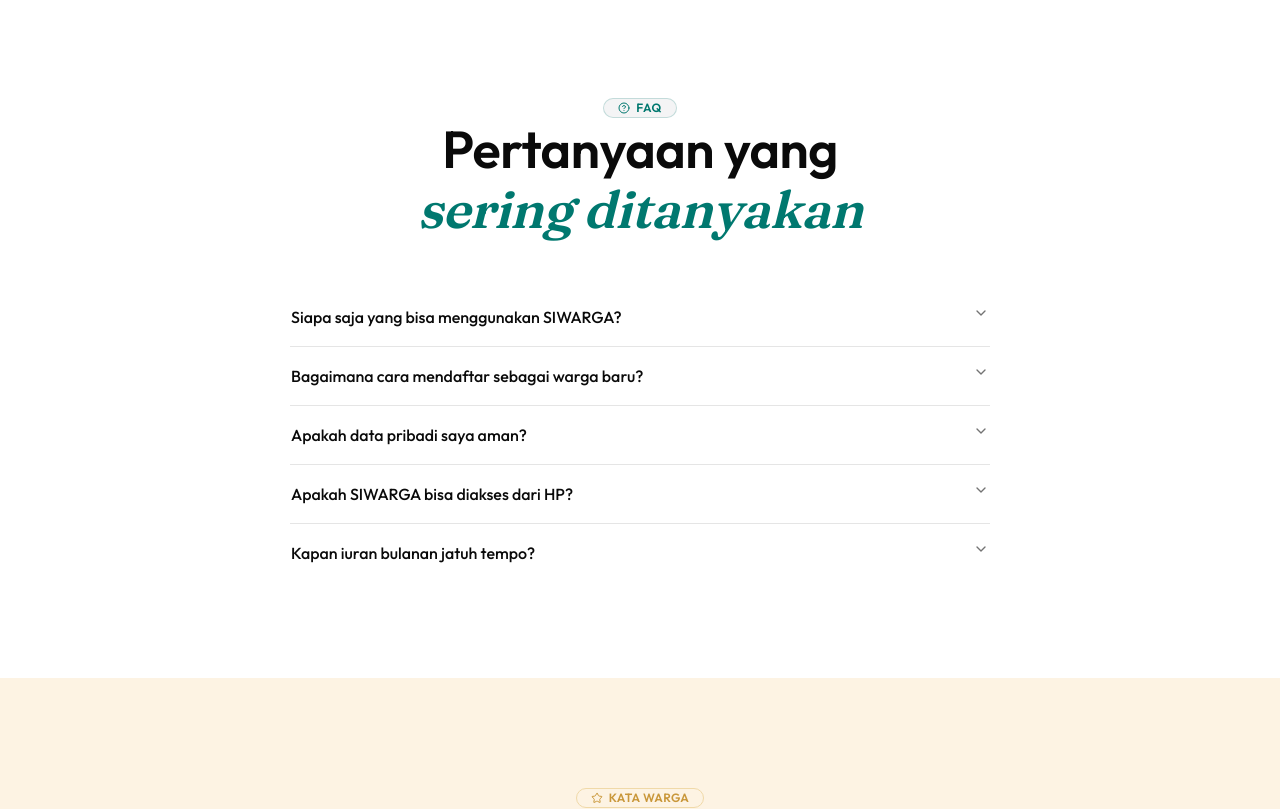
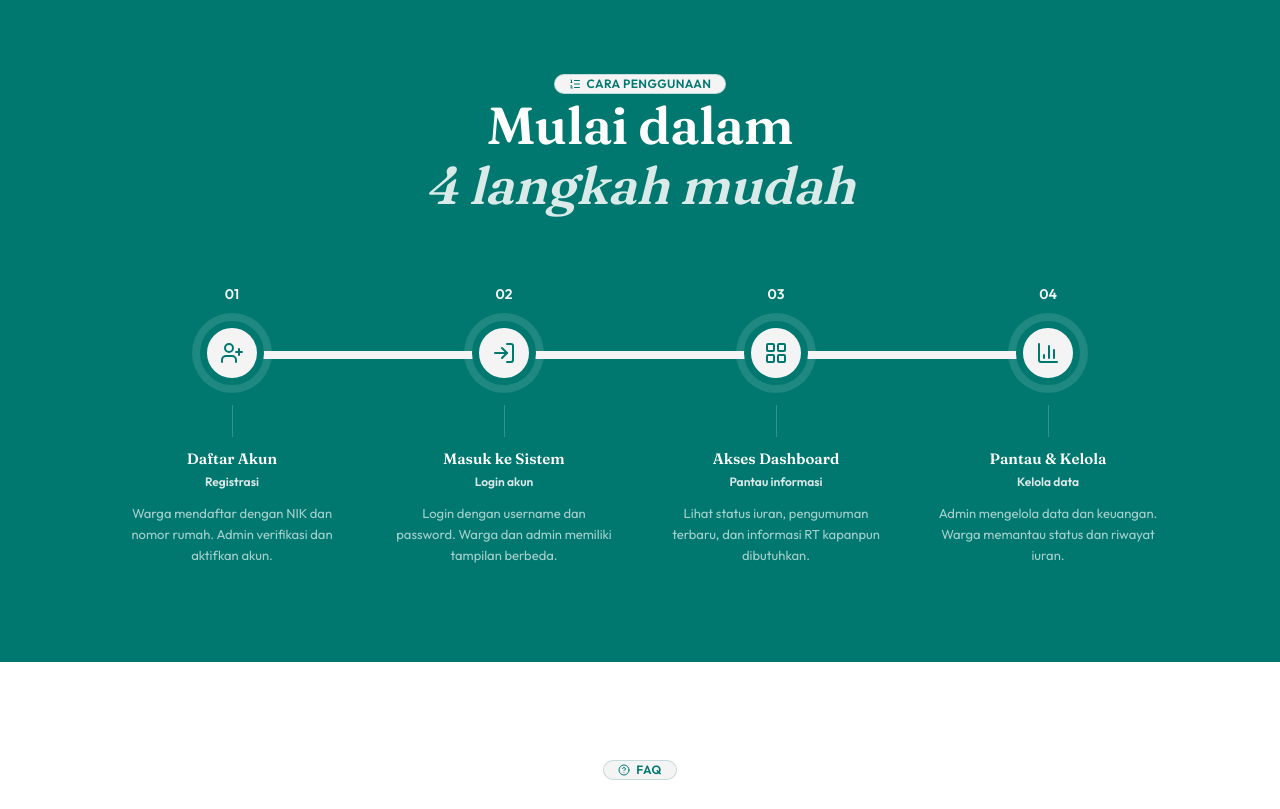
Before and after one commit to raihannurhidayat/landing-page-siwarga, a Next.js app: page / in a window 1280 px wide. Shown: the top 809 px of the page. Built offline with nearby package versions, Linux system fonts and the light colour scheme.

Commit message:
feature(section)" completed how it works section

```diff
--- a/features/landing/components/faq-section.tsx
+++ b/features/landing/components/faq-section.tsx
@@ -42,13 +42,13 @@
   return (
     <section className="py-24">
       <div className="mx-auto max-w-275 px-6">
-        <div className="text-center">
+        <div className="text-center space-y-6">
           <Badge className="inline-flex items-center gap-1.5 rounded-[20px] border px-3.5 py-1.25 text-[12px] font-semibold uppercase tracking-[0.4px] border-primary/20 bg-secondary text-primary">
             <CircleQuestionMark /> <span className="text-primary">FAQ</span>
           </Badge>
           <h2
             className={cn(
-              "text-[clamp(32px,5vw,52px)] font-semibold leading-[1.15] tracking-[-0.5px] text-foreground",
+              "text-[clamp(32px,5vw,52px)] font-semibold leading-[1.15] tracking-[-0.5px] text-foreground ",
             )}
           >
             Pertanyaan yang
--- /dev/null
+++ b/features/landing/components/how-it-works-section-draf.tsx
@@ -0,0 +1,110 @@
+import { Badge } from "@/components/ui/badge";
+import { cn } from "@/lib/utils";
+import {
+  BarChart3,
+  LayoutGrid,
+  ListOrdered,
+  LogIn,
+  UserPlus,
+} from "lucide-react";
+import React from "react";
+
+const steps = [
+  {
+    number: "01",
+    icon: UserPlus,
+    title: "Daftar Akun",
+    description:
+      "Warga mendaftar dengan NIK dan nomor rumah. Admin verifikasi dan aktifkan akun.",
+  },
+  {
+    number: "02",
+    icon: LogIn,
+    title: "Masuk ke Sistem",
+    description:
+      "Login dengan username dan password. Warga dan admin memiliki tampilan berbeda.",
+  },
+  {
+    number: "03",
+    icon: LayoutGrid,
+    title: "Akses Dashboard",
+    description:
+      "Lihat status iuran, pengumuman terbaru, dan informasi RT kapanpun dibutuhkan.",
+  },
+  {
+    number: "04",
+    icon: BarChart3,
+    title: "Pantau & Kelola",
+    description:
+      "Admin mengelola data dan keuangan. Warga memantau status dan riwayat iuran.",
+  },
+];
+
+const HowItWorksSection = () => {
+  return (
+    <section className="bg-primary py-27 text-white">
+      <div className="mx-auto max-w-275 px-6">
+        <div className="text-center">
+          <Badge className="inline-flex items-center gap-1.5 rounded-[20px] border px-3.5 py-1.25 text-[12px] font-semibold uppercase tracking-[0.4px] border-primary/20 bg-secondary text-primary">
+            <ListOrdered />{" "}
+            <span className="text-primary">Cara Penggunaan</span>
+          </Badge>
+          <h2
+            className={cn(
+              "text-[clamp(32px,5vw,52px)] font-semibold leading-[1.15] tracking-[-0.5px] font-fraunces",
+            )}
+          >
+            Mulai dalam
+            <br />
+            <em className="italic opacity-85">4 langkah mudah</em>
+          </h2>
+        </div>
+
+        <div
+          data-reveal
+          data-revealed="false"
+          className="mt-13 grid grid-cols-4 gap-0.5 max-[768px]:grid-cols-2 max-[460px]:grid-cols-1"
+        >
+          {steps.map((step, index) => {
+            const Icon = step.icon;
+
+            return (
+              <div
+                key={step.number}
+                className="relative rounded-[18px] border border-white/10 bg-white/6 px-5.5 py-7"
+              >
+                {index < steps.length - 1 ? (
+                  <div className="absolute -right-4.5 top-1/2 z-1 -translate-y-1/2 text-[18px] text-white/20 max-[768px]:hidden">
+                    →
+                  </div>
+                ) : null}
+                <div
+                  className={cn(
+                    "mb-3.5 text-[40px] font-semibold leading-none text-white/15 font-fraunces",
+                  )}
+                >
+                  {step.number}
+                </div>
+                <div className="mb-3.5 flex size-11.5 items-center justify-center rounded-[13px] bg-white/12">
+                  <Icon aria-hidden className="size-5.25 text-white" />
+                </div>
+                <div
+                  className={cn(
+                    "mb-1.75 text-[15px] font-semibold font-fraunces",
+                  )}
+                >
+                  {step.title}
+                </div>
+                <div className="text-[13px] leading-[1.6] text-white/65">
+                  {step.description}
+                </div>
+              </div>
+            );
+          })}
+        </div>
+      </div>
+    </section>
+  );
+};
+
+export default HowItWorksSection;
--- /dev/null
+++ b/features/landing/components/how-it-works-section.tsx
@@ -0,0 +1,155 @@
+import { Badge } from "@/components/ui/badge";
+import { cn } from "@/lib/utils";
+import {
+  BarChart3,
+  LayoutGrid,
+  ListOrdered,
+  LogIn,
+  UserPlus,
+} from "lucide-react";
+import React from "react";
+
+const steps = [
+  {
+    number: "01",
+    icon: UserPlus,
+    title: "Daftar Akun",
+    subtitle: "Registrasi",
+    description:
+      "Warga mendaftar dengan NIK dan nomor rumah. Admin verifikasi dan aktifkan akun.",
+  },
+  {
+    number: "02",
+    icon: LogIn,
+    title: "Masuk ke Sistem",
+    subtitle: "Login akun",
+    description:
+      "Login dengan username dan password. Warga dan admin memiliki tampilan berbeda.",
+  },
+  {
+    number: "03",
+    icon: LayoutGrid,
+    title: "Akses Dashboard",
+    subtitle: "Pantau informasi",
+    description:
+      "Lihat status iuran, pengumuman terbaru, dan informasi RT kapanpun dibutuhkan.",
+  },
+  {
+    number: "04",
+    icon: BarChart3,
+    title: "Pantau & Kelola",
+    subtitle: "Kelola data",
+    description:
+      "Admin mengelola data dan keuangan. Warga memantau status dan riwayat iuran.",
+  },
+];
+
+const HowItWorksSection = () => {
+  return (
+    <section className="overflow-hidden bg-primary py-18 text-white">
+      <div className="mx-auto max-w-275 px-6 space-y-6">
+        <div className="text-center">
+          <Badge className="inline-flex items-center gap-1.5 rounded-[20px] border border-primary/20 bg-secondary px-3.5 py-1.25 text-[12px] font-semibold uppercase tracking-[0.4px] text-primary">
+            <ListOrdered className="size-3.5" />
+            <span>Cara Penggunaan</span>
+          </Badge>
+
+          <h2
+            className={cn(
+              "text-[clamp(32px,5vw,52px)] font-semibold leading-[1.15] tracking-[-0.5px] font-fraunces",
+            )}
+          >
+            Mulai dalam
+            <br />
+            <em className="italic opacity-85">4 langkah mudah</em>
+          </h2>
+        </div>
+
+        {/* Desktop view */}
+        <div className="relative mt-17 hidden md:block">
+          <div className="absolute left-[12.5%] right-[12.5%] top-16.75 h-2 rounded-full bg-white/15">
+            <div className="h-full w-full rounded-full bg-secondary" />
+          </div>
+
+          <div className="grid gap-9 md:grid-cols-4">
+            {steps.map((step) => {
+              const Icon = step.icon;
+
+              return (
+                <div
+                  key={step.number}
+                  className="relative flex flex-col items-center text-center"
+                >
+                  <div className="mb-4 text-[14px] font-semibold text-secondary">
+                    {step.number}
+                  </div>
+
+                  <div className="relative z-10 flex size-16 items-center justify-center rounded-full border-[7px] border-primary bg-secondary shadow-[0_0_0_8px_rgba(255,255,255,0.12)]">
+                    <Icon aria-hidden className="size-6 text-primary" />
+                  </div>
+
+                  <div className="mt-5 h-8 w-px bg-white/20" />
+
+                  <div className="mt-3 max-w-55">
+                    <h3
+                      className={cn(
+                        "text-[15px] font-semibold leading-snug font-fraunces",
+                      )}
+                    >
+                      {step.title}
+                    </h3>
+
+                    <div className="mt-1 text-[12px] font-semibold text-secondary/90">
+                      {step.subtitle}
+                    </div>
+
+                    <p className="mt-3 text-[13px] leading-[1.6] text-white/65">
+                      {step.description}
+                    </p>
+                  </div>
+                </div>
+              );
+            })}
+          </div>
+        </div>
+
+        {/* Mobile view */}
+        <div className="relative mt-12 md:hidden">
+          <div className="absolute bottom-8 left-4.25 top-2 w-px bg-white/20" />
+
+          <div className="space-y-9">
+            {steps.map((step) => {
+              const Icon = step.icon;
+
+              return (
+                <div
+                  key={step.number}
+                  className="relative grid grid-cols-[36px_1fr] gap-4"
+                >
+                  <div className="relative z-10 flex justify-center">
+                    <div className="flex size-9 items-center justify-center rounded-full border border-white/20 bg-white text-[12px] font-semibold text-primary shadow-sm">
+                      {Number(step.number)}
+                    </div>
+                  </div>
+
+                  <div className="pt-0.5">
+                    <Badge className="mb-3 inline-flex justify-center items-center gap-1.5 rounded-full border-0 bg-secondary px-3 py-1 text-[11px] font-semibold text-primary">
+                      <Icon className="size-3.5" />
+                      {step.title}
+                    </Badge>
+
+                    <p className="text-sm leading-[1.7] text-white/70">
+                      {step.description}
+                    </p>
+                  </div>
+                </div>
+              );
+            })}
+          </div>
+        </div>
+      </div>
+    </section>
+  );
+};
+
+export default HowItWorksSection;
--- a/features/landing/components/testimonial-section.tsx
+++ b/features/landing/components/testimonial-section.tsx
@@ -35,7 +35,7 @@
   return (
     <section className="bg-[#fdf3e3] py-27">
       <div className="mx-auto max-w-275 px-6">
-        <div className="text-center">
+        <div className="text-center space-y-6">
           <Badge className="inline-flex items-center gap-1.5 rounded-[20px] border px-3.5 text-[12px] font-semibold uppercase tracking-[0.4px] border-[#f0d9a8] bg-[#fdf3e3] text-[#c9973a] py-2">
             <Star /> <span>Kata Warga</span>
           </Badge>
--- a/features/landing/pages/landing-page.tsx
+++ b/features/landing/pages/landing-page.tsx
@@ -1,10 +1,12 @@
 import React from "react";
 import FAQSection from "../components/faq-section";
 import TestimonialSection from "../components/testimonial-section";
+import HowItWorksSection from "../components/how-it-works-section";
 
 const LandingPage = () => {
   return (
     <div>
+      <HowItWorksSection />
       <FAQSection />
       <TestimonialSection />
     </div>
```
